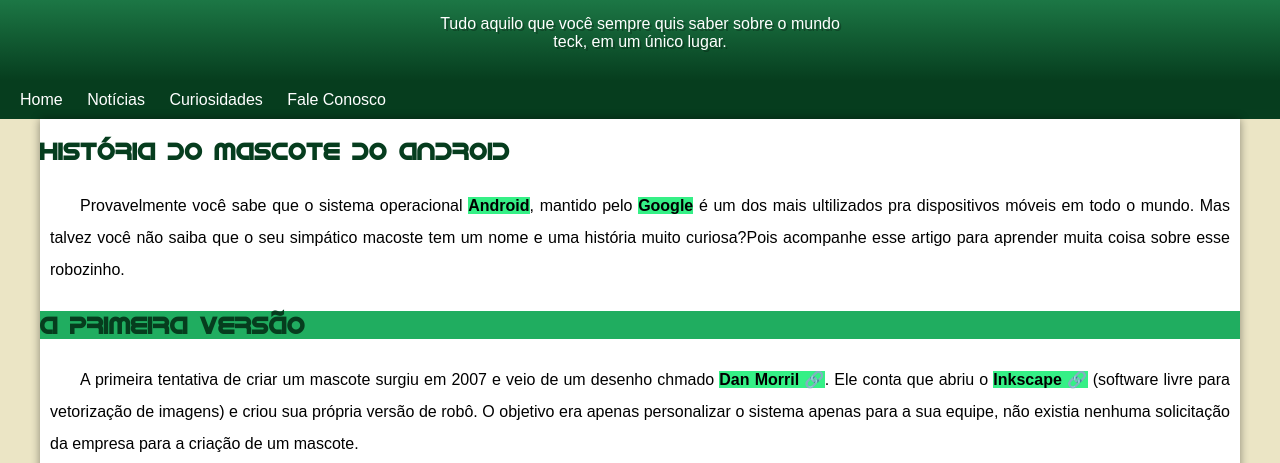
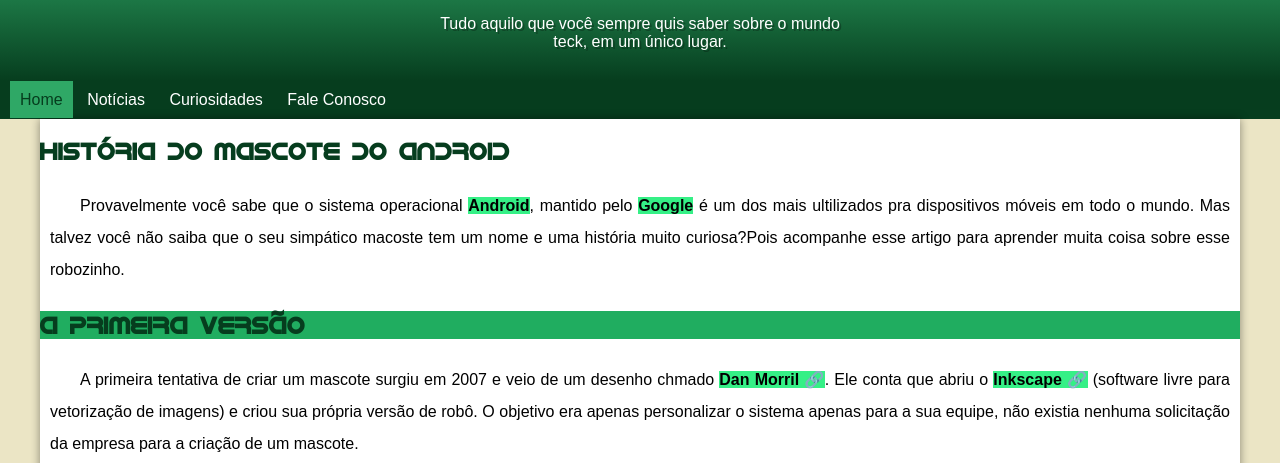
Before and after one commit to GHenriqueSantos/Projeto-Android, a plain HTML site: page index.html in a window 1280 px wide. In both pictures the pointer is over the link "Home". Shown: the part 69-532 px from the top of the page. Drawn offline with Linux system fonts and the light colour scheme.

Commit message:
Update style.css

```diff
--- a/style.css
+++ b/style.css
@@ -54,6 +54,11 @@ nav > a{
     display: inline;
     padding: 10px;
     text-decoration: none;
+    transition-duration: 0.5s;
+}
+nav > a:hover{
+    background-color: var(--cor03);
+    color: var(--cor05);
 }
 main{
     min-width: 300px;
```
